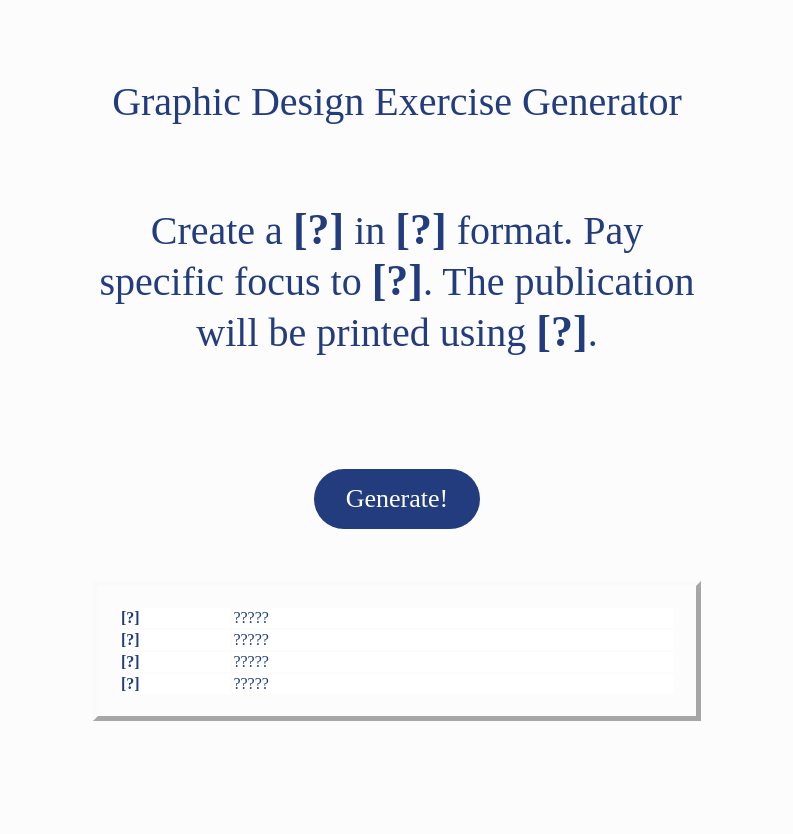
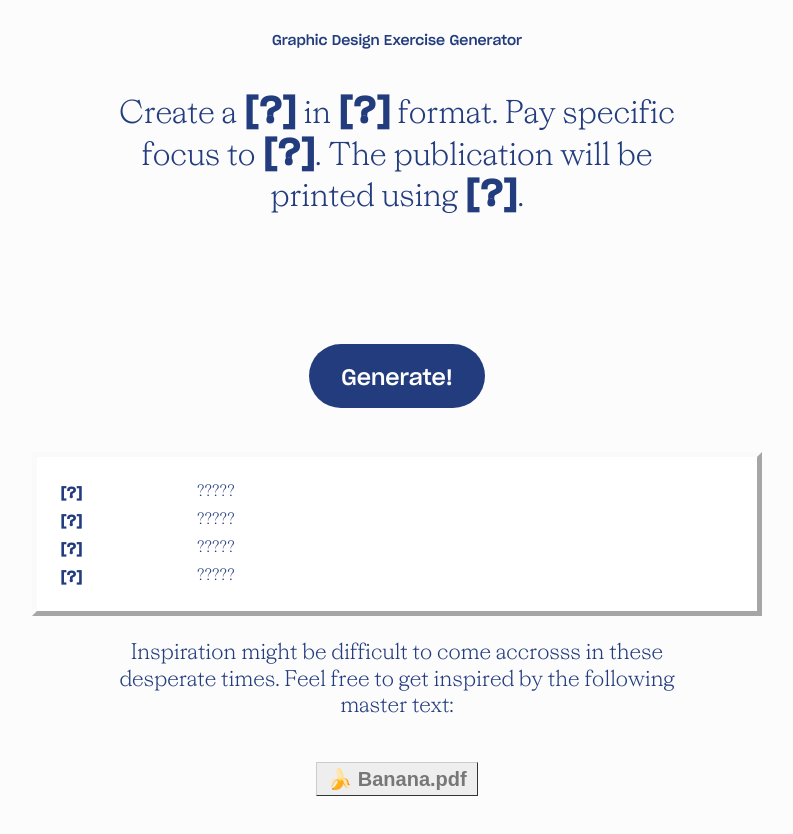
Before and after one commit to dmnkvd/GD-Tools, a website: page index.html in a window 1280 px wide. Shown: the whole page, without its empty margins (243-1036 px from the left). Before the commit the page ends 800 px from the top, so only its background shows below. Drawn offline with Linux system fonts and the light colour scheme.

Commit message:
css, added some fonts

```diff
--- a/index.html
+++ b/index.html
@@ -11,7 +11,7 @@
     <h1>Graphic Design Exercise Generator</h1>
     <p id="prompt">Create a <span class="type">[?]</span> in <span class="format">[?]</span> format. Pay specific focus
         to <span class="focus">[?]</span>. The publication will be printed using <span class="print">[?]</span>.</p>
-    <input type="button" value="Generate!" onclick="randomWord()" />
+    <input id="generate" type="button" value="Generate!" onclick="randomWord()" />
     <table>
         <tr>
             <td class="type">[?]</td>
@@ -30,6 +30,8 @@
             <td class="print-statements">?????</td>
         </tr>
     </table>
+    <p id="challenge">Inspiration might be difficult to come accrosss in these desperate times. Feel free to get inspired by the following master text:</p>
+    <a id="banana" href="banana/banana.pdf" download>🍌 Banana.pdf</a>
 </body>
 
 <script>
@@ -53,6 +55,16 @@
                     "Poster statement one.",
                 ]
             },
+            {
+                Map: [
+                    "Pay attention to the information layers of the map",
+                ]
+            },
+            {
+                "Public Announcement": [
+                    "Announcements are typically made by corporate or government officials.",
+                ]
+            },
         ],
         format: [
             {
@@ -71,6 +83,11 @@
             {
                 B5: [
                     "176 x 250 mm"
+                ]
+            },
+            {
+                B6: [
+                    "125 x 176 mm"
                 ]
             },
         ],
--- a/styles.css
+++ b/styles.css
@@ -1,6 +1,6 @@
 :root {
     --font-size-s: 14px;
-    --font-size-m: 18px;
+    --font-size-m: 22px;
     --font-size-l: 40px;
     --line-height: 1.10em;
     --higlight-clr: #f7e300;
@@ -15,19 +15,21 @@
     }
 
 @font-face {
-    font-family: 'garnettextrabold';
-    src: url('/media/fonts/Garnett-ExtraBold.woff2') format('woff2'),
-         url('/media/fonts/Garnett-ExtraBold.woff') format('woff');
-    font-weight: bold;
+    font-family: 'cigarslight';
+    src: url('fonts/cigars-light-webfont.woff2') format('woff2'),
+         url('fonts/cigars-light-webfont.woff') format('woff');
+    font-weight: normal;
     font-style: normal;
+
 }
 
-
 @font-face {
-    font-family: 'Garnett';
-    src: url('/media/fonts/Garnett-Regular.woff') format('woff');
+    font-family: 'sharp_groteskmedium_20';
+    src: url('fonts/sharpgrotesk-medium20_2-webfont.woff2') format('woff2'),
+         url('fonts/sharpgrotesk-medium20_2-webfont.woff') format('woff');
     font-weight: normal;
     font-style: normal;
+
 }
 
 tr > td:nth-of-type(1) {
@@ -41,7 +43,7 @@ tr > td:nth-of-type(1) {
     font-family: 'Arial', Sans-Serif;
     font-weight: 400;
     color: var(--main-clr);
-    font-family: Cigars;
+    font-family: 'cigarslight';
 }
 
 body {
@@ -50,28 +52,36 @@ body {
 }
 
 h1 {
-    font-size: var(--font-size-l);
+    font-size: var(--font-size-s);
     line-height: 1.1em;
+    font-family: 'sharp_groteskmedium_20';
     text-align: center;
     width: fit-content;
     margin: auto;
-    margin-top: 2em;
-    margin-bottom: 2em;
+    margin-top: 1em;
+    margin-bottom: 3em;
 }
 
 p {
     font-size: var(--font-size-m);
-    font-family: Cigars;
+    font-family: 'cigarslight';
+    line-height: 1.2em;
     display: block;
     width: 50%;
     /* padding: 30px; */
     height: fit-content;
-    min-height: 200px;
     text-align: center;
     box-sizing: border-box;
     margin: auto;
     /* background-color: white; */
     /* border: 3px dotted #737373; */
+}
+
+#challenge {
+    margin-top: 1em;
+    margin-bottom: 1em;
+    padding-bottom: 1em;
+    min-height: 50px;
 }
 
 /* hr {
@@ -86,16 +96,17 @@ ul {
 }
 
 #prompt {
-    font-size: var(--font-size-l)
+    font-size: calc(var(--font-size-l)*0.8);
+    height: 200px;
 }
 
 span {
     font-weight: bold;
-    font-family: Serif;
-    font-size: calc(var(--font-size-l)*1.1);
+    font-family: 'sharp_groteskmedium_20', Sans-Serif;
+    font-size: calc(var(--font-size-l)*0.9);
 }
 
-input[type="button"] {
+#generate {
     width: fit-content;
     display: block;
     margin: auto;
@@ -106,31 +117,48 @@ input[type="button"] {
     border-radius: 50px;
     color: white;
     padding: 15px 32px;
-    font-family: Shrikhand;
+    font-family:'sharp_groteskmedium_20';
     text-align: center;
     text-decoration: none;
-    font-size: 26px;
+    font-size: 22px;
     cursor: pointer;
 }
 
+#banana {
+    font: bold 20px Arial;
+    text-decoration: none;
+    background-color: #EEEEEE;
+    color: #777777;
+    padding: 4px 10px 4px 10px;
+    border-top: 1px solid #CCCCCC;
+    border-right: 1px solid #333333;
+    border-bottom: 1px solid #333333;
+    border-left: 1px solid #CCCCCC;
+    width: fit-content;
+    display: block;
+    margin: auto;
+    margin-bottom: 3em;
+  }
+
 table {
-    width: 50%;
+    width: 60%;
     margin: auto;
     border: 5px outset #FAFAFA;
     padding: 20px;
+    background: white;
 }
 
 table * {
     vertical-align: top;
     /* padding: 0.5em 0 ; */
-    background: white;
 }
 
 table tr td:nth-child(1) {
     width: 20%;
     text-align: left;
     font-weight: bold;
-    font-family: serif;
+    font-family: 'sharp_groteskmedium_20';
+    font-size: 15px;
 }
 
 @media print {
```
Also changed, not shown: fonts/Cigars-Light.otf (added), fonts/SharpGrotesk-Medium20 2.otf (added), fonts/cigars-light-webfont.woff (added), fonts/cigars-light-webfont.woff2 (added), fonts/sharpgrotesk-medium20_2-webfont.woff (added), fonts/sharpgrotesk-medium20_2-webfont.woff2 (added), 2 other files.
